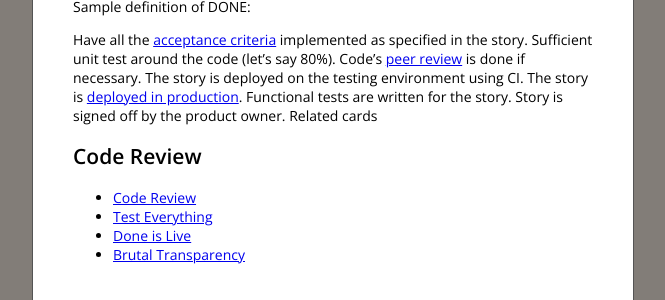
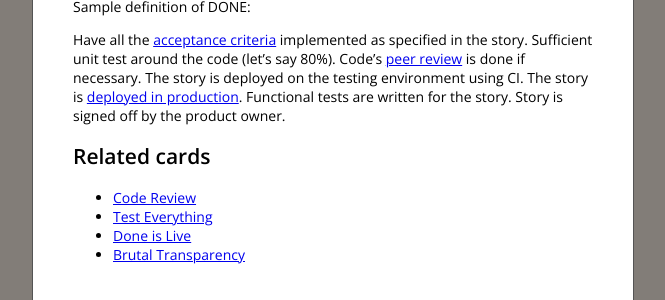
Before and after one commit to xebia/essentials, a Jekyll site: the page built from done.md, in a window 1280 px wide. Shown: the part 1061-1361 px from the top of the page, without its empty margins (307-972 px from the left). Built offline with Jekyll 4.4.1, drawn with Linux system fonts in a browser that asks for light colours; nearby versions of some CDN libraries; Markdown is read by kramdown in place of the engine named in the settings.

```diff
--- a/done.md
+++ b/done.md
@@ -35,9 +35,8 @@ The story is deployed on the testing environment using CI.
 The story is [deployed in production](done-is-live).
 Functional tests are written for the story.
 Story is signed off by the product owner.
-Related cards
 
-## Code Review
+##Related cards
 
 * [Code Review](code-review)
 * [Test Everything](test-everything)
```
